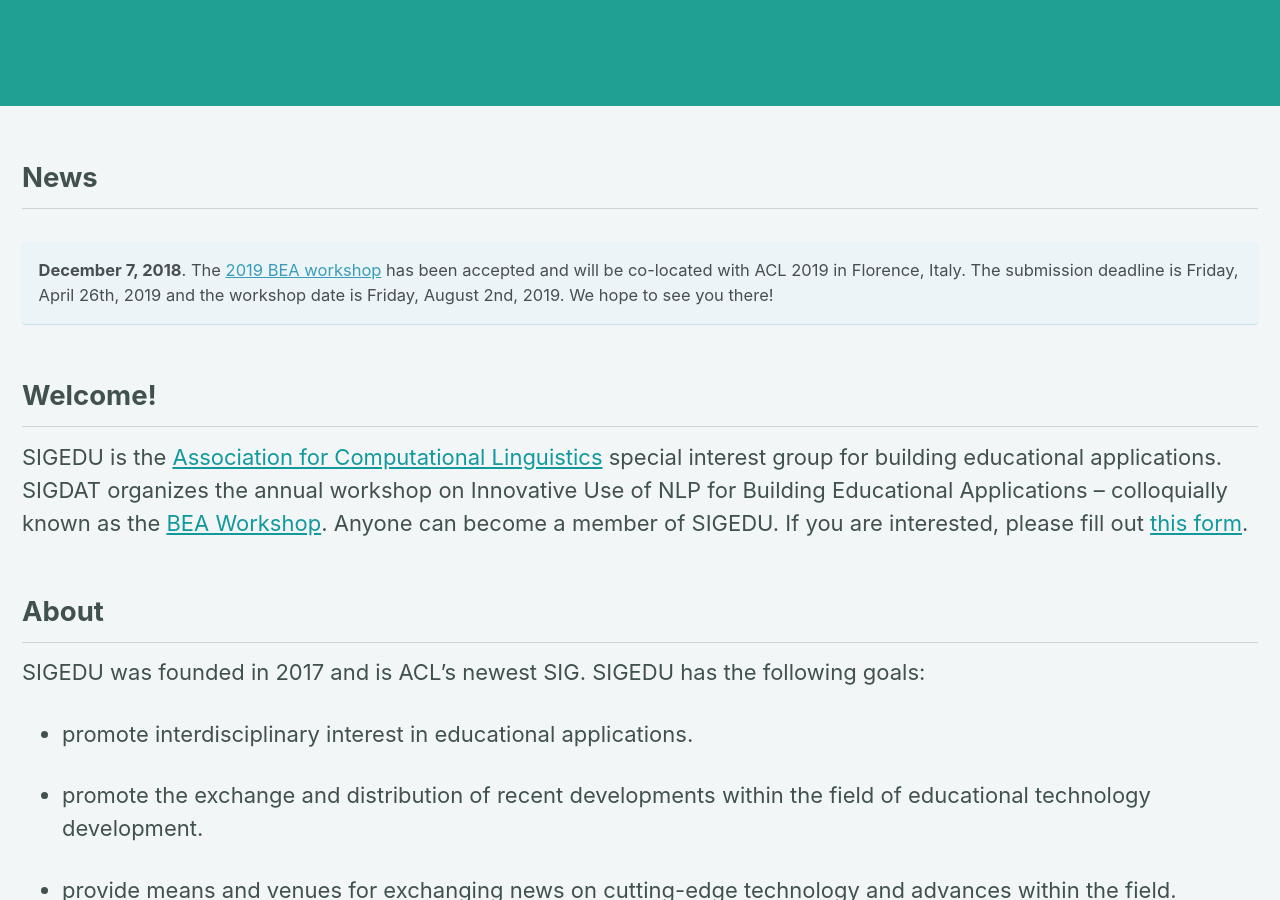
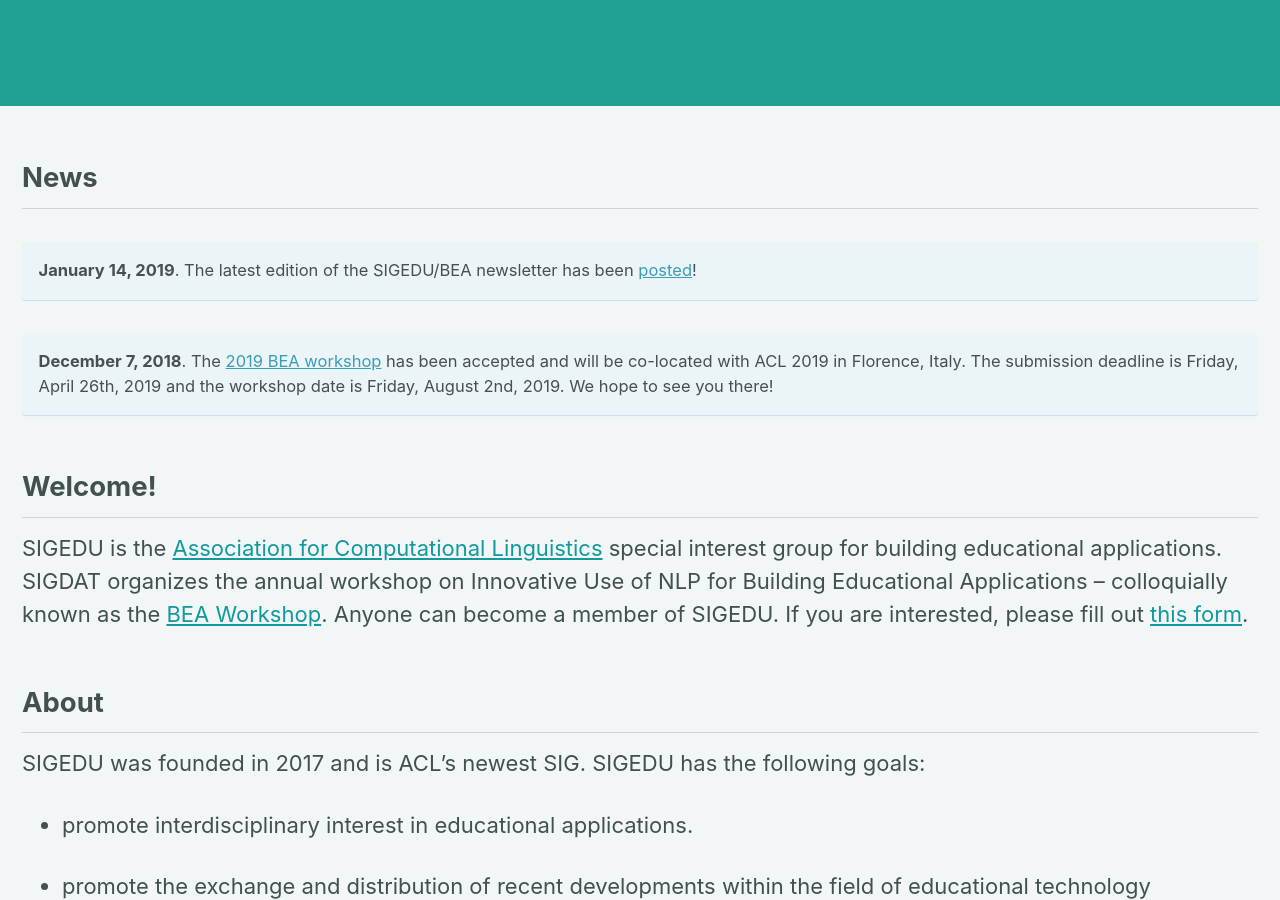
Before and after one commit to sigedu-org/website, a Jekyll site: the page built from _pages/home.md, in a window 1280 px wide and 900 px high, scrolled down 402 px. Built offline with Jekyll 4.4.1, drawn with Linux system fonts in a browser that asks for light colours; cached includes are drawn as plain includes; nearby versions of some CDN libraries.

Commit message:
Add news item about newsletter

```diff
--- a/_pages/home.md
+++ b/_pages/home.md
@@ -9,6 +9,10 @@ excerpt: "Special Interest Group for Building Educational Applications<br/><br/>
 ---
 
 <h2>News</h2>
+
+**January 14, 2019**. The latest edition of the SIGEDU/BEA newsletter has been [posted](/blog/sigedu-newsletter-2/)!
+{: .notice--info}
+
 
 **December 7, 2018**. The [2019 BEA workshop](/bea/current) has been accepted and will be co-located with ACL 2019 in Florence, Italy. The submission deadline is Friday, April 26th, 2019 and the workshop date is Friday, August 2nd, 2019. We hope to see you there!
 {: .notice--info}
```
